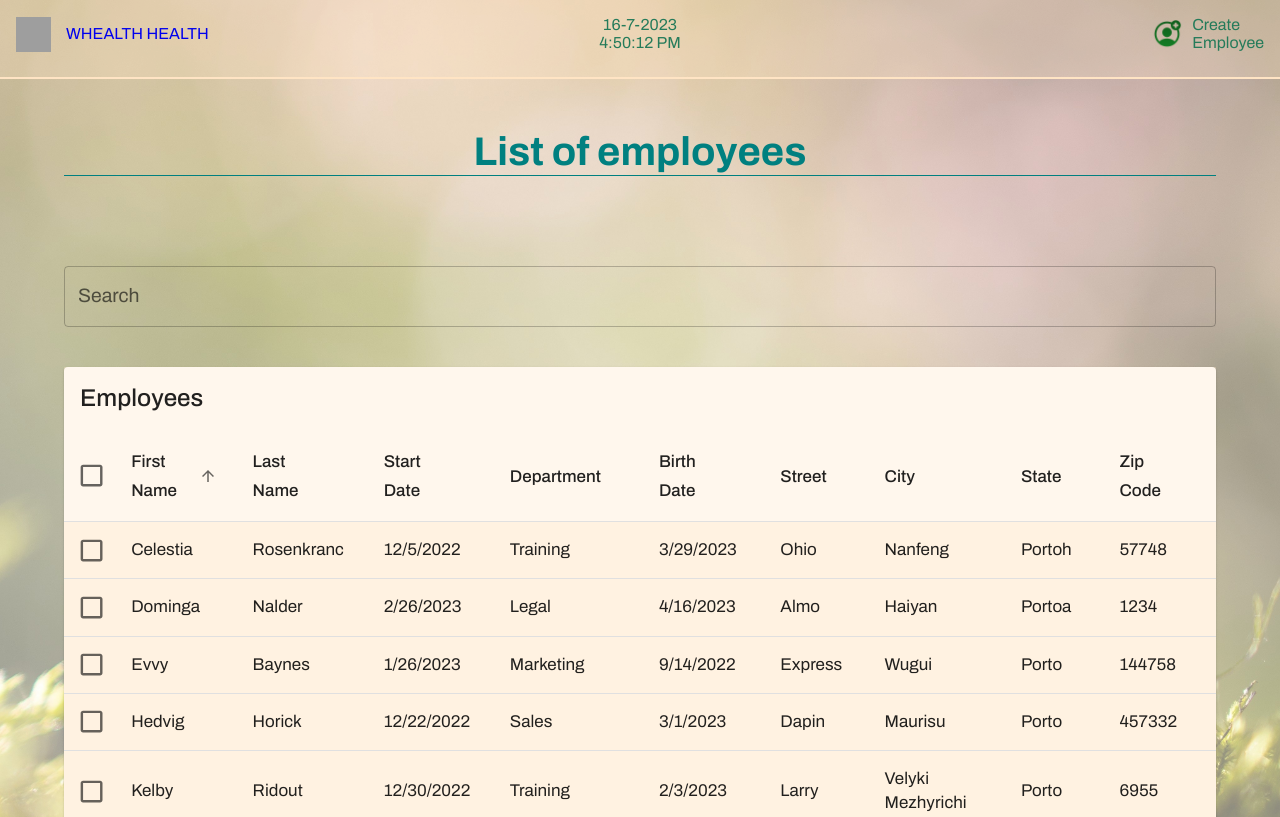
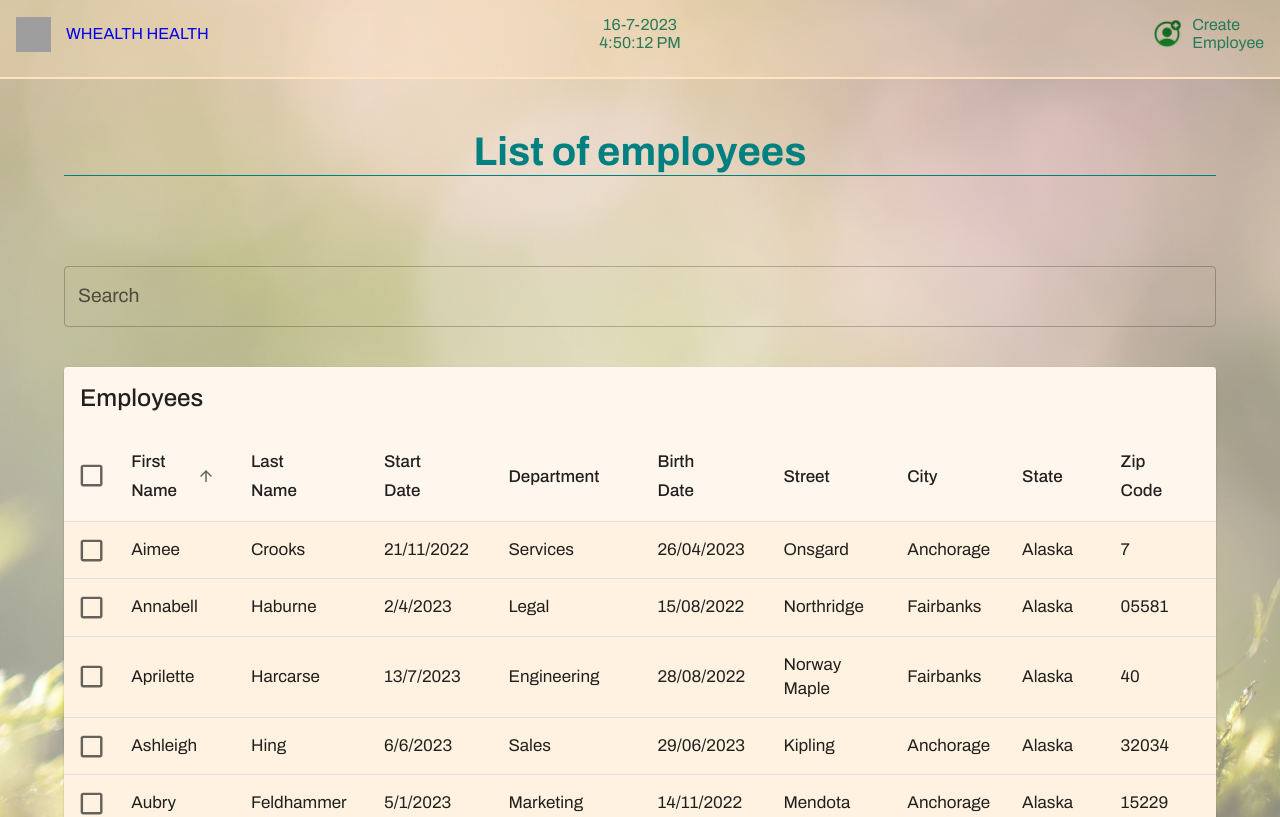
Before and after one commit to Frederic-K/HRnet, a React (Create React App) app: page /manage-employees in a window 1280 px wide. Shown: the top 817 px of the page. Built offline with nearby package versions, Linux system fonts and the light colour scheme; sample sign-in values are in the browser's storage; grey boxes are pictures that could not be loaded.

Commit message:
Clean code + set new mocked employyees datas

```diff
--- a/src/features/userSlice.js
+++ b/src/features/userSlice.js
@@ -18,6 +18,7 @@ export const userSlice = createSlice({
   reducers: {
     // State management from actions
     clearState: (state) => {
+      localStorage.clear()
       return {
         ...state,
         id: '',
--- a/src/mockedEmployeesDatas/MOCK_DATA.json
+++ b/src/mockedEmployeesDatas/MOCK_DATA.json
@@ -1,167 +1,50 @@
-[
-  {
-    "firstName": "Shara",
-    "lastName": "Fausch",
-    "startDate": "3/20/2023",
-    "department": "Research and Development",
-    "dateOfBirth": "5/13/2023",
-    "street": "Springs",
-    "city": "Cái Nhum",
-    "state": "Portoi",
-    "zipCode": "144455"
-  },
-  {
-    "firstName": "Dominga",
-    "lastName": "Nalder",
-    "startDate": "2/26/2023",
-    "department": "Legal",
-    "dateOfBirth": "4/16/2023",
-    "street": "Almo",
-    "city": "Haiyan",
-    "state": "Portoa",
-    "zipCode": "1234"
-  },
-  {
-    "firstName": "Wilbert",
-    "lastName": "Haldin",
-    "startDate": "9/24/2022",
-    "department": "Engineering",
-    "dateOfBirth": "8/6/2022",
-    "street": "Coleman",
-    "city": "Yuyang",
-    "state": "Portoa",
-    "zipCode": "578829"
-  },
-  {
-    "firstName": "Celestia",
-    "lastName": "Rosenkranc",
-    "startDate": "12/5/2022",
-    "department": "Training",
-    "dateOfBirth": "3/29/2023",
-    "street": "Ohio",
-    "city": "Nanfeng",
-    "state": "Portoh",
-    "zipCode": "57748"
-  },
-  {
-    "firstName": "Krishnah",
-    "lastName": "Hortop",
-    "startDate": "10/30/2022",
-    "department": "Accounting",
-    "dateOfBirth": "5/20/2023",
-    "street": "Clemons",
-    "city": "Dolo",
-    "state": "Porto",
-    "zipCode": "1270"
-  },
-  {
-    "firstName": "Kelby",
-    "lastName": "Ridout",
-    "startDate": "12/30/2022",
-    "department": "Training",
-    "dateOfBirth": "2/3/2023",
-    "street": "Larry",
-    "city": "Velyki Mezhyrichi",
-    "state": "Porto",
-    "zipCode": "6955"
-  },
-  {
-    "firstName": "Lorelei",
-    "lastName": "Howship",
-    "startDate": "12/12/2022",
-    "department": "Services",
-    "dateOfBirth": "9/10/2022",
-    "street": "Ruskin",
-    "city": "Vynohradove",
-    "state": "Portoh",
-    "zipCode": "4747"
-  },
-  {
-    "firstName": "Hedvig",
-    "lastName": "Horick",
-    "startDate": "12/22/2022",
-    "department": "Sales",
-    "dateOfBirth": "3/1/2023",
-    "street": "Dapin",
-    "city": "Maurisu",
-    "state": "Porto",
-    "zipCode": "457332"
-  },
-  {
-    "firstName": "Evvy",
-    "lastName": "Baynes",
-    "startDate": "1/26/2023",
-    "department": "Marketing",
-    "dateOfBirth": "9/14/2022",
-    "street": "Express",
-    "city": "Wugui",
-    "state": "Porto",
-    "zipCode": "144758"
-  },
-  {
-    "firstName": "Wileen",
-    "lastName": "Durrett",
-    "startDate": "4/18/2023",
-    "department": "Marketing",
-    "dateOfBirth": "2/24/2023",
-    "street": "Bartelt",
-    "city": "Dalun",
-    "state": "Porto",
-    "zipCode": "748596"
-  },
-  {
-    "firstName": "Pearl",
-    "lastName": "O'Moylan",
-    "startDate": "9/24/2022",
-    "department": "Research and Development",
-    "dateOfBirth": "1/12/2023",
-    "street": "Badeau",
-    "city": "Kitsuki",
-    "state": "Alba",
-    "zipCode": "873-0001"
-  },
-  {
-    "firstName": "Zak",
-    "lastName": "Larret",
-    "startDate": "9/1/2022",
-    "department": "Training",
-    "dateOfBirth": "6/19/2023",
-    "street": "Troy",
-    "city": "Outeirô",
-    "state": "Porto",
-    "zipCode": "4785-035"
-  },
-  {
-    "firstName": "Violante",
-    "lastName": "Bootes",
-    "startDate": "4/9/2023",
-    "department": "Research and Development",
-    "dateOfBirth": "8/30/2022",
-    "street": "Buell",
-    "city": "Yangzi",
-    "state": "Portoy",
-    "zipCode": "876532"
-  },
-  {
-    "firstName": "Retha",
-    "lastName": "Heijne",
-    "startDate": "12/18/2022",
-    "department": "Product Management",
-    "dateOfBirth": "1/17/2023",
-    "street": "Lindbergh",
-    "city": "Dadamtu",
-    "state": "Portor",
-    "zipCode": "124565"
-  },
-  {
-    "firstName": "Susanna",
-    "lastName": "Yakebovich",
-    "startDate": "6/13/2023",
-    "department": "Training",
-    "dateOfBirth": "11/22/2022",
-    "street": "Sunnyside",
-    "city": "Santa Cruz",
-    "state": "Portoty",
-    "zipCode": "451289"
-  }
-]
+[{"firstName":"Elfrieda","lastName":"Robertet","startDate":"30/3/2023","department":"Legal","dateOfBirth":"20/03/2023","street":"Burrows","city":"Anchorage","state":"Alaska","zipCode":"70308"},
+{"firstName":"Lizzie","lastName":"Suter","startDate":"22/11/2022","department":"Training","dateOfBirth":"02/06/2023","street":"Bartelt","city":"Anchorage","state":"Alaska","zipCode":"3539"},
+{"firstName":"Fanchette","lastName":"Mounter","startDate":"25/12/2022","department":"Accounting","dateOfBirth":"20/04/2023","street":"North","city":"Fairbanks","state":"Alaska","zipCode":"3789"},
+{"firstName":"Emilia","lastName":"Gerrit","startDate":"24/11/2022","department":"Sales","dateOfBirth":"02/10/2022","street":"Manley","city":"Anchorage","state":"Alaska","zipCode":"99"},
+{"firstName":"Orelle","lastName":"Dakin","startDate":"8/12/2022","department":"Legal","dateOfBirth":"14/04/2023","street":"East","city":"Anchorage","state":"Alaska","zipCode":"08607"},
+{"firstName":"Madlen","lastName":"Kinsley","startDate":"10/12/2022","department":"Research and Development","dateOfBirth":"10/06/2023","street":"Tennyson","city":"Anchorage","state":"Alaska","zipCode":"84781"},
+{"firstName":"Gale","lastName":"Ingree","startDate":"16/8/2022","department":"Legal","dateOfBirth":"17/04/2023","street":"Farwell","city":"Anchorage","state":"Alaska","zipCode":"28"},
+{"firstName":"Eachelle","lastName":"Winwright","startDate":"20/1/2023","department":"Training","dateOfBirth":"20/08/2022","street":"Crownhardt","city":"Anchorage","state":"Alaska","zipCode":"8"},
+{"firstName":"Ashleigh","lastName":"Hing","startDate":"6/6/2023","department":"Sales","dateOfBirth":"29/06/2023","street":"Kipling","city":"Anchorage","state":"Alaska","zipCode":"32034"},
+{"firstName":"Viola","lastName":"Spaight","startDate":"28/10/2022","department":"Accounting","dateOfBirth":"18/08/2022","street":"Susan","city":"Anchorage","state":"Alaska","zipCode":"5084"},
+{"firstName":"Salomi","lastName":"Larcher","startDate":"25/12/2022","department":"Sales","dateOfBirth":"23/06/2023","street":"Arizona","city":"Fairbanks","state":"Alaska","zipCode":"3"},
+{"firstName":"Rosanne","lastName":"Brokenshaw","startDate":"22/8/2022","department":"Marketing","dateOfBirth":"22/03/2023","street":"Northland","city":"Anchorage","state":"Alaska","zipCode":"9"},
+{"firstName":"Karon","lastName":"Giacomozzo","startDate":"19/9/2022","department":"Engineering","dateOfBirth":"13/01/2023","street":"Kim","city":"Fairbanks","state":"Alaska","zipCode":"87727"},
+{"firstName":"Genni","lastName":"Izzett","startDate":"17/9/2022","department":"Marketing","dateOfBirth":"01/09/2022","street":"Schmedeman","city":"Anchorage","state":"Alaska","zipCode":"62270"},
+{"firstName":"Kissie","lastName":"Brill","startDate":"28/11/2022","department":"Training","dateOfBirth":"19/11/2022","street":"Memorial","city":"Anchorage","state":"Alaska","zipCode":"7"},
+{"firstName":"Annabell","lastName":"Haburne","startDate":"2/4/2023","department":"Legal","dateOfBirth":"15/08/2022","street":"Northridge","city":"Fairbanks","state":"Alaska","zipCode":"05581"},
+{"firstName":"Mollie","lastName":"Frankes","startDate":"26/11/2022","department":"Support","dateOfBirth":"13/05/2023","street":"Stoughton","city":"Fairbanks","state":"Alaska","zipCode":"439"},
+{"firstName":"Lusa","lastName":"Bottoms","startDate":"9/3/2023","department":"Training","dateOfBirth":"09/01/2023","street":"Dwight","city":"Anchorage","state":"Alaska","zipCode":"5919"},
+{"firstName":"Aubry","lastName":"Feldhammer","startDate":"5/1/2023","department":"Marketing","dateOfBirth":"14/11/2022","street":"Mendota","city":"Anchorage","state":"Alaska","zipCode":"15229"},
+{"firstName":"Darb","lastName":"Eddies","startDate":"26/5/2023","department":"Human Resources","dateOfBirth":"21/11/2022","street":"Vernon","city":"Anchorage","state":"Alaska","zipCode":"2"},
+{"firstName":"Flo","lastName":"Maith","startDate":"3/5/2023","department":"Support","dateOfBirth":"29/04/2023","street":"Pleasure","city":"Fairbanks","state":"Alaska","zipCode":"955"},
+{"firstName":"Vi","lastName":"Gateman","startDate":"8/11/2022","department":"Training","dateOfBirth":"18/01/2023","street":"Canary","city":"Anchorage","state":"Alaska","zipCode":"85773"},
+{"firstName":"Tillie","lastName":"Bruun","startDate":"22/7/2022","department":"Accounting","dateOfBirth":"14/09/2022","street":"Parkside","city":"Anchorage","state":"Alaska","zipCode":"040"},
+{"firstName":"Phedra","lastName":"Jobin","startDate":"6/4/2023","department":"Product Management","dateOfBirth":"15/12/2022","street":"Superior","city":"Anchorage","state":"Alaska","zipCode":"023"},
+{"firstName":"Dixie","lastName":"Laxen","startDate":"10/4/2023","department":"Business Development","dateOfBirth":"15/03/2023","street":"Manufacturers","city":"Anchorage","state":"Alaska","zipCode":"0313"},
+{"firstName":"Jenn","lastName":"Jackling","startDate":"23/4/2023","department":"Product Management","dateOfBirth":"20/06/2023","street":"Veith","city":"Anchorage","state":"Alaska","zipCode":"5"},
+{"firstName":"Jessamyn","lastName":"Askell","startDate":"23/9/2022","department":"Business Development","dateOfBirth":"29/05/2023","street":"Steensland","city":"Anchorage","state":"Alaska","zipCode":"2285"},
+{"firstName":"Linet","lastName":"Gauden","startDate":"3/7/2023","department":"Research and Development","dateOfBirth":"10/06/2023","street":"1st","city":"Fairbanks","state":"Alaska","zipCode":"97"},
+{"firstName":"Tedda","lastName":"Kells","startDate":"24/9/2022","department":"Business Development","dateOfBirth":"07/05/2023","street":"Northridge","city":"Anchorage","state":"Alaska","zipCode":"3547"},
+{"firstName":"Ray","lastName":"Artiss","startDate":"29/9/2022","department":"Services","dateOfBirth":"27/05/2023","street":"Mosinee","city":"Anchorage","state":"Alaska","zipCode":"68974"},
+{"firstName":"Dulcea","lastName":"Seivwright","startDate":"16/9/2022","department":"Support","dateOfBirth":"08/05/2023","street":"Monument","city":"Anchorage","state":"Alaska","zipCode":"80"},
+{"firstName":"Fionnula","lastName":"MacCahee","startDate":"29/10/2022","department":"Research and Development","dateOfBirth":"23/04/2023","street":"Sauthoff","city":"Anchorage","state":"Alaska","zipCode":"41"},
+{"firstName":"Maribeth","lastName":"Trail","startDate":"24/10/2022","department":"Engineering","dateOfBirth":"16/11/2022","street":"Reindahl","city":"Anchorage","state":"Alaska","zipCode":"95400"},
+{"firstName":"Trula","lastName":"Sherel","startDate":"15/10/2022","department":"Marketing","dateOfBirth":"09/11/2022","street":"Laurel","city":"Anchorage","state":"Alaska","zipCode":"60030"},
+{"firstName":"Olga","lastName":"Sich","startDate":"9/7/2023","department":"Support","dateOfBirth":"04/11/2022","street":"Forest","city":"Anchorage","state":"Alaska","zipCode":"46"},
+{"firstName":"Lynna","lastName":"Reddy","startDate":"28/9/2022","department":"Engineering","dateOfBirth":"19/10/2022","street":"Mariners Cove","city":"Anchorage","state":"Alaska","zipCode":"4984"},
+{"firstName":"Judie","lastName":"Holdall","startDate":"26/4/2023","department":"Accounting","dateOfBirth":"01/07/2023","street":"Towne","city":"Anchorage","state":"Alaska","zipCode":"6363"},
+{"firstName":"Leola","lastName":"Glason","startDate":"31/10/2022","department":"Engineering","dateOfBirth":"01/04/2023","street":"Drewry","city":"Fairbanks","state":"Alaska","zipCode":"61"},
+{"firstName":"Noel","lastName":"Ferson","startDate":"2/7/2023","department":"Engineering","dateOfBirth":"02/03/2023","street":"Lake View","city":"Anchorage","state":"Alaska","zipCode":"34676"},
+{"firstName":"Margarete","lastName":"Matteo","startDate":"3/2/2023","department":"Marketing","dateOfBirth":"22/05/2023","street":"Graceland","city":"Anchorage","state":"Alaska","zipCode":"68505"},
+{"firstName":"Maxie","lastName":"Apperley","startDate":"12/4/2023","department":"Business Development","dateOfBirth":"28/01/2023","street":"Sherman","city":"Anchorage","state":"Alaska","zipCode":"863"},
+{"firstName":"Vilhelmina","lastName":"Riccione","startDate":"6/8/2022","department":"Training","dateOfBirth":"02/02/2023","street":"Katie","city":"Anchorage","state":"Alaska","zipCode":"6403"},
+{"firstName":"Aimee","lastName":"Crooks","startDate":"21/11/2022","department":"Services","dateOfBirth":"26/04/2023","street":"Onsgard","city":"Anchorage","state":"Alaska","zipCode":"7"},
+{"firstName":"Holly","lastName":"Bennellick","startDate":"24/5/2023","department":"Marketing","dateOfBirth":"15/12/2022","street":"Fairview","city":"Fairbanks","state":"Alaska","zipCode":"6296"},
+{"firstName":"Emalee","lastName":"Hancill","startDate":"2/4/2023","department":"Human Resources","dateOfBirth":"13/11/2022","street":"Stone Corner","city":"Anchorage","state":"Alaska","zipCode":"6407"},
+{"firstName":"Roobbie","lastName":"Dietzler","startDate":"14/3/2023","department":"Support","dateOfBirth":"07/05/2023","street":"Buena Vista","city":"Anchorage","state":"Alaska","zipCode":"3"},
+{"firstName":"Ronni","lastName":"Foster","startDate":"2/7/2023","department":"Business Development","dateOfBirth":"25/01/2023","street":"Mallard","city":"Anchorage","state":"Alaska","zipCode":"778"},
+{"firstName":"Winny","lastName":"Graeber","startDate":"29/10/2022","department":"Research and Development","dateOfBirth":"19/02/2023","street":"Artisan","city":"Fairbanks","state":"Alaska","zipCode":"73"},
+{"firstName":"Aprilette","lastName":"Harcarse","startDate":"13/7/2023","department":"Engineering","dateOfBirth":"28/08/2022","street":"Norway Maple","city":"Fairbanks","state":"Alaska","zipCode":"40"},
+{"firstName":"Elenore","lastName":"Shiril","startDate":"29/6/2023","department":"Legal","dateOfBirth":"15/12/2022","street":"Fremont","city":"Fairbanks","state":"Alaska","zipCode":"74"}]
--- a/src/pages/Login/Login.jsx
+++ b/src/pages/Login/Login.jsx
@@ -57,7 +57,6 @@ export default function Login() {
   }
 
   const HandleCloseModal = () => {
-    localStorage.clear()
     dispatch(clearState())
     setIsModalShow(false)
   }
@@ -68,12 +67,10 @@ export default function Login() {
     dispatch(useUser(userId.current.value))
   }
   const HandleReset = () => {
-    localStorage.clear()
     dispatch(clearState())
   }
 
   const HandleNewInput = () => {
-    localStorage.clear()
     dispatch(clearState())
   }
 
@@ -84,9 +81,6 @@ export default function Login() {
     } else if (isError) {
       toast.error(errorMessage, { position: 'top-center' })
     }
-    // else {
-    //   navigate(`*`)
-    // }
     // eslint-disable-next-line
   }, [isError, id])
 
--- a/src/pages/ManageEmployees/ManageEmployees.jsx
+++ b/src/pages/ManageEmployees/ManageEmployees.jsx
@@ -21,10 +21,13 @@ import DeleteIcon from '@mui/icons-material/Delete'
 // import FilterListIcon from '@mui/icons-material/FilterList'
 import { visuallyHidden } from '@mui/utils'
 import TextField from '@mui/material/TextField'
+
 import Header from '../../components/Header/Header'
 import mockedEmployeesDatas from '../../mockedEmployeesDatas/MOCK_DATA.json'
-import { useMemo } from 'react'
-import { useRef, useState, useEffect } from 'react'
+import { useRef, useState, useEffect, useMemo } from 'react'
+import { useNavigate } from 'react-router-dom'
+import { useSelector, useDispatch } from 'react-redux'
+import { userSelector, clearState } from '../../features/userSlice'
 
 export default function ManageEmployees() {
   const [order, setOrder] = useState('asc')
@@ -33,6 +36,20 @@ export default function ManageEmployees() {
   const [page, setPage] = useState(0)
   const [dense, setDense] = useState(false)
   const [rowsPerPage, setRowsPerPage] = useState(5)
+
+  const navigate = useNavigate()
+  const dispatch = useDispatch()
+  const { id } = useSelector(userSelector)
+
+  useEffect(() => {
+    if (!id) {
+      dispatch(clearState())
+      navigate('/')
+    }
+  }, [id])
+
+  let [rows, setRows] = useState(mockedEmployeesDatas)
+
   function descendingComparator(a, b, orderBy) {
     if (b[orderBy] < a[orderBy]) {
       return -1
@@ -247,10 +264,6 @@ export default function ManageEmployees() {
     numSelected: PropTypes.number.isRequired,
   }
 
-  let [rows, setRows] = useState(mockedEmployeesDatas)
-
-  //let rows = mockedEmployeesDatas
-
   const handleRequestSort = (event, property) => {
     const isAsc = orderBy === property && order === 'asc'
     setOrder(isAsc ? 'desc' : 'asc')
@@ -315,15 +328,7 @@ export default function ManageEmployees() {
   )
 
   const searchInput = useRef()
-
   function Search() {
-    // useEffect(() => {
-    //   if (inputSearchValue !== null) {
-    //     setRows(filteredEmployees)
-    //   } else {
-    //     setRows(mockedEmployeesDatas)
-    //   }
-    // }, [])
     console.log('rows', rows)
     let inputSearchValue = searchInput.current.value.toLowerCase()
     let filteredEmployees = mockedEmployeesDatas.filter(
@@ -333,11 +338,17 @@ export default function ManageEmployees() {
         employee.startDate.toLowerCase().includes(inputSearchValue) ||
         employee.department.toLowerCase().includes(inputSearchValue) ||
         employee.dateOfBirth.toLowerCase().includes(inputSearchValue) ||
-        // employee.state.toLowerCase().includes(inputSearchValue) ||
-        employee.street.toLowerCase().includes(inputSearchValue),
-      // employee.zipCode.toLowerCase().includes(inputSearchValue),
+        employee.street.toLowerCase().includes(inputSearchValue) ||
+        employee.city.toLowerCase().includes(inputSearchValue) ||
+        employee.state.toLowerCase().includes(inputSearchValue) ||
+        employee.zipCode.toLowerCase().includes(inputSearchValue),
     )
-    console.log('filteredEmployees', filteredEmployees)
+    if (inputSearchValue !== null) {
+      setRows(filteredEmployees)
+    } else {
+      setRows(mockedEmployeesDatas)
+    }
+    return console.log('filteredEmployees', filteredEmployees)
     // setRows(filteredEmployees)
   }
 
```
